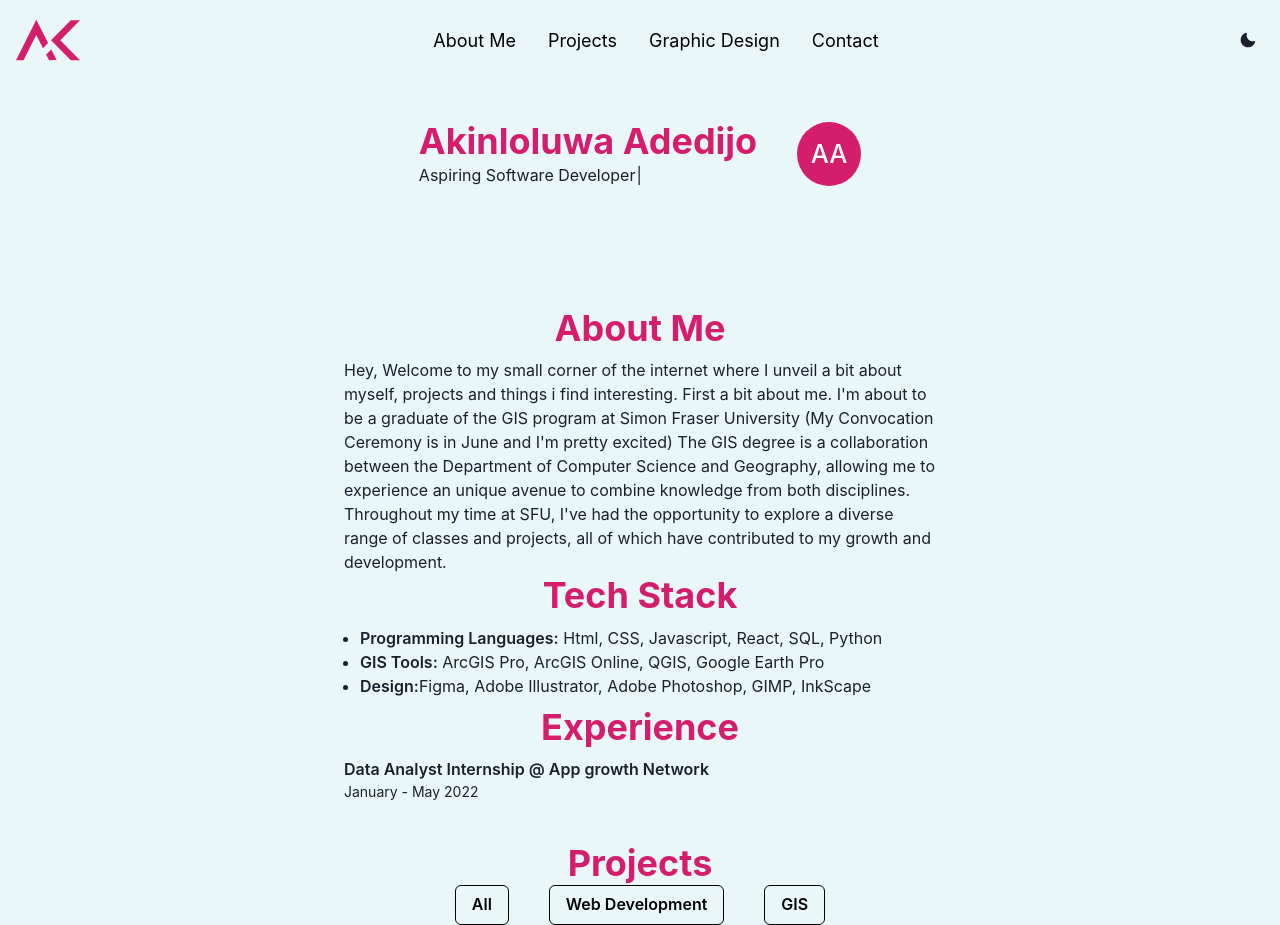
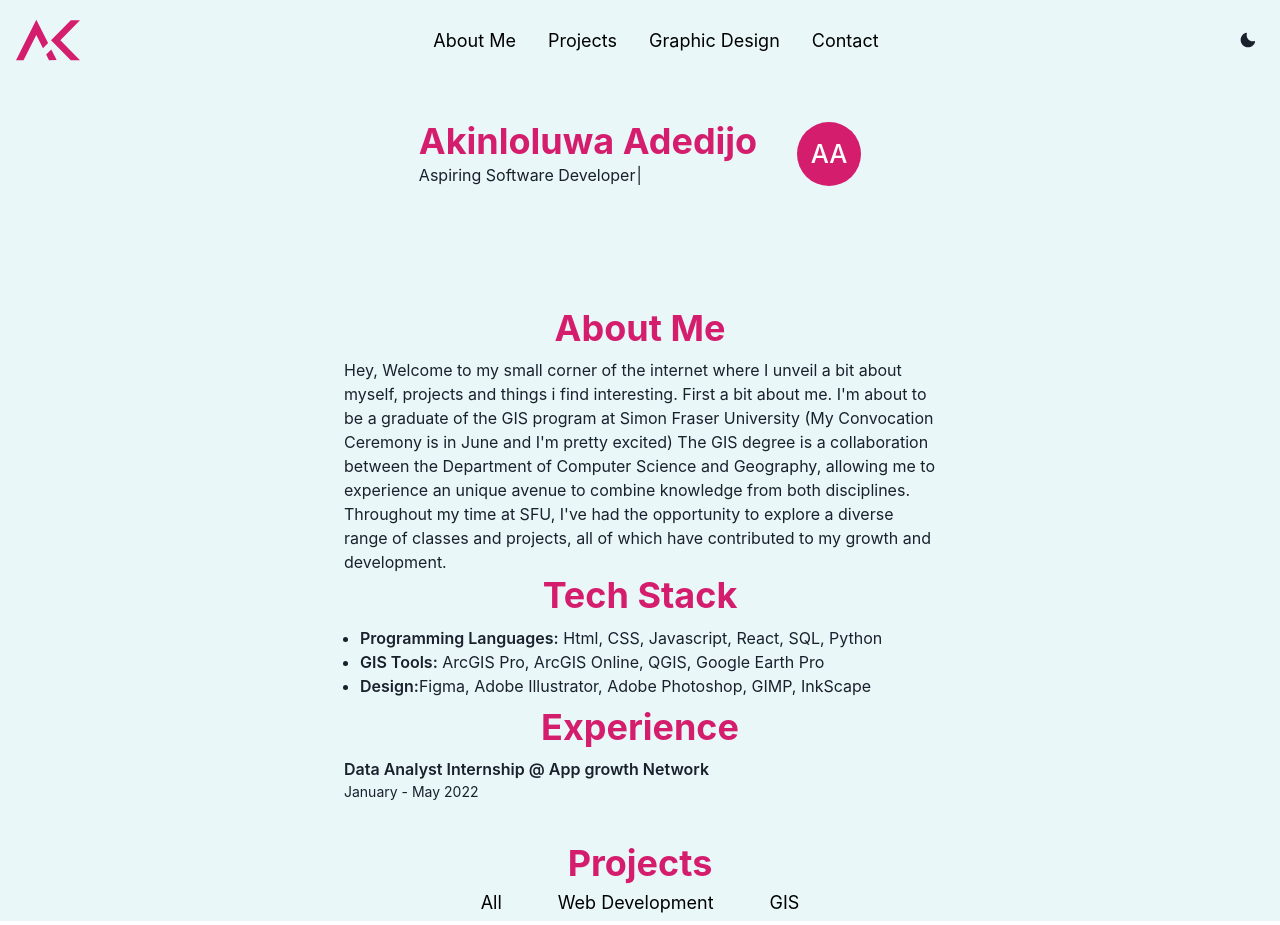
Before and after one commit to Akinloluwa-Adedijo/personal_website, a React (Vite) app: page / in a window 1280 px wide. Built offline with nearby package versions, Linux system fonts and the light colour scheme.

Commit message:
added button color on hover & active

```diff
--- a/src/components/Projects.jsx
+++ b/src/components/Projects.jsx
@@ -10,6 +10,32 @@ import {
 } from "@chakra-ui/react";
 
 const names = ["All", "Web Development", "GIS"];
+
+const ProjectToggleButton = (props) => {
+  const { children } = props;
+  // console.log(children);
+  return (
+    <Box
+      as="button"
+      px={2}
+      py={1}
+      height="36px"
+      rounded="md"
+      color={useColorModeValue("text.light", "primary")}
+      fontSize="lg"
+      _hover={{
+        bg: "primary",
+        color: "text.light",
+      }}
+      _active={{
+        bg: "primary",
+        color: "text.light",
+      }}
+    >
+      {children}
+    </Box>
+  );
+};
 const Projects = () => {
   return (
     <Box h={"max-content"}>
@@ -24,26 +50,8 @@ const Projects = () => {
         <Flex>
           <Flex direction={"row"} gap={10}>
             {names.map((name) => (
-              <Button
-                color={useColorModeValue("text.light", "text.dark")}
-                colorScheme="primary"
-                variant={"outline"}
-                key={name}
-              >
-                {name}
-              </Button>
+              <ProjectToggleButton key={name}>{name}</ProjectToggleButton>
             ))}
-            {/* <Button
-              color={useColorModeValue("text.light", "text.dark")}
-              colorScheme="primary"
-              variant={"outline"}
-            >
-              All
-            </Button>
-            <Spacer />
-            <Button>Web Development</Button>
-            <Spacer />
-            <Button>GIS</Button> */}
           </Flex>
         </Flex>
       </Center>
```
